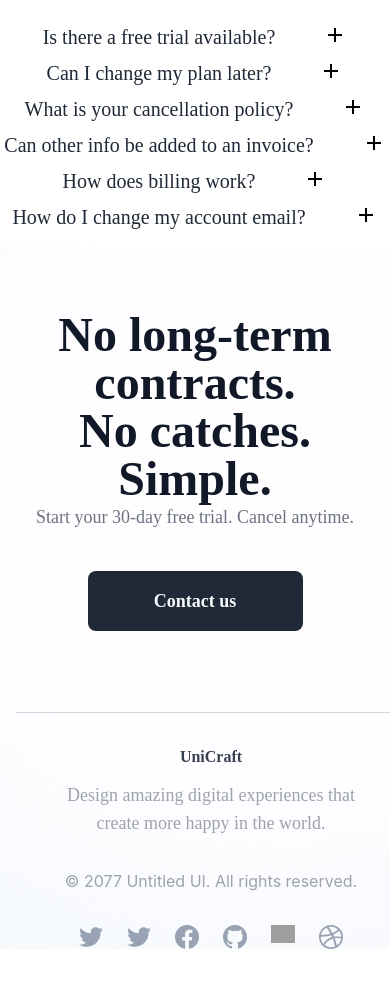
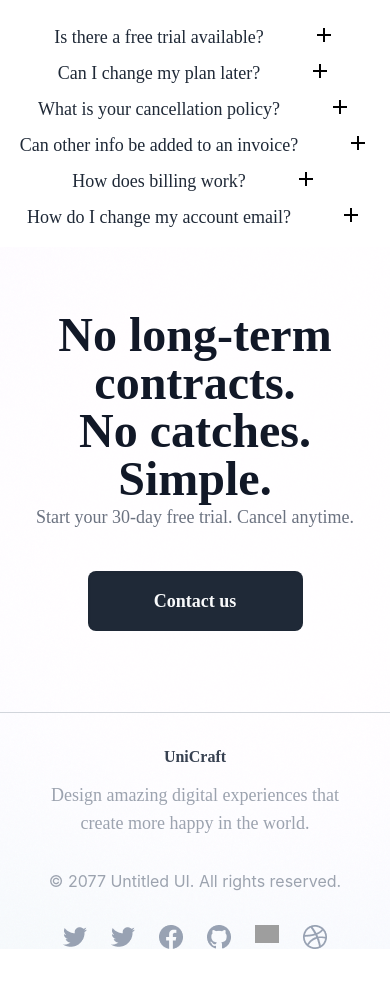
Before and after one commit to AsmitaSagarkar/Landing_Page, a React (Create React App) app: page / in a window 390 px wide. Shown: the part 5180-6167 px from the top of the page. Built offline with nearby package versions, Linux system fonts and the light colour scheme; grey boxes are pictures that could not be loaded.

Commit message:
components updated

```diff
--- a/src/component/footer.jsx
+++ b/src/component/footer.jsx
@@ -10,7 +10,7 @@ export default function Footer(){
     return(
 
         <>
-        <div className="px-4 flex-col justify-start items-center gap-8 inline-flex">
+        <div className="md:px-4 px-0 flex-col justify-start items-center gap-8 inline-flex">
     <div className="w-screen h-px bg-gray-300"></div>
     <div className="self-stretch h-[92px] flex-col justify-center items-start gap-3 flex  text-center md:text-left" >
         <div className="self-stretch text-gray-700 lg:text-2xl md:text-xl textlg font-bold font-['Satoshi']">UniCraft</div>
--- a/src/component/myaccordian.jsx
+++ b/src/component/myaccordian.jsx
@@ -9,7 +9,7 @@ export default function Accordian({ question, answer }) {
         <>
             <div className='flex flex-col items-center '>
                 <div className='flex gap-12'>
-                    <div className=''><h2 className=" text-gray-800 text-xl font-medium font-['Satoshi']">{question}</h2></div>
+                    <div className=''><h2 className=" text-gray-800 md:text-xl text-lg font-medium font-['Satoshi']">{question}</h2></div>
                     <div className='flex justify-end  hover:cursor-pointer' onClick={() => setData(!data)}>{data ? <RemoveCircleOutlineIcon /> : <AddIcon />}</div>
                 </div>
                 <div className='text-center'>
```
